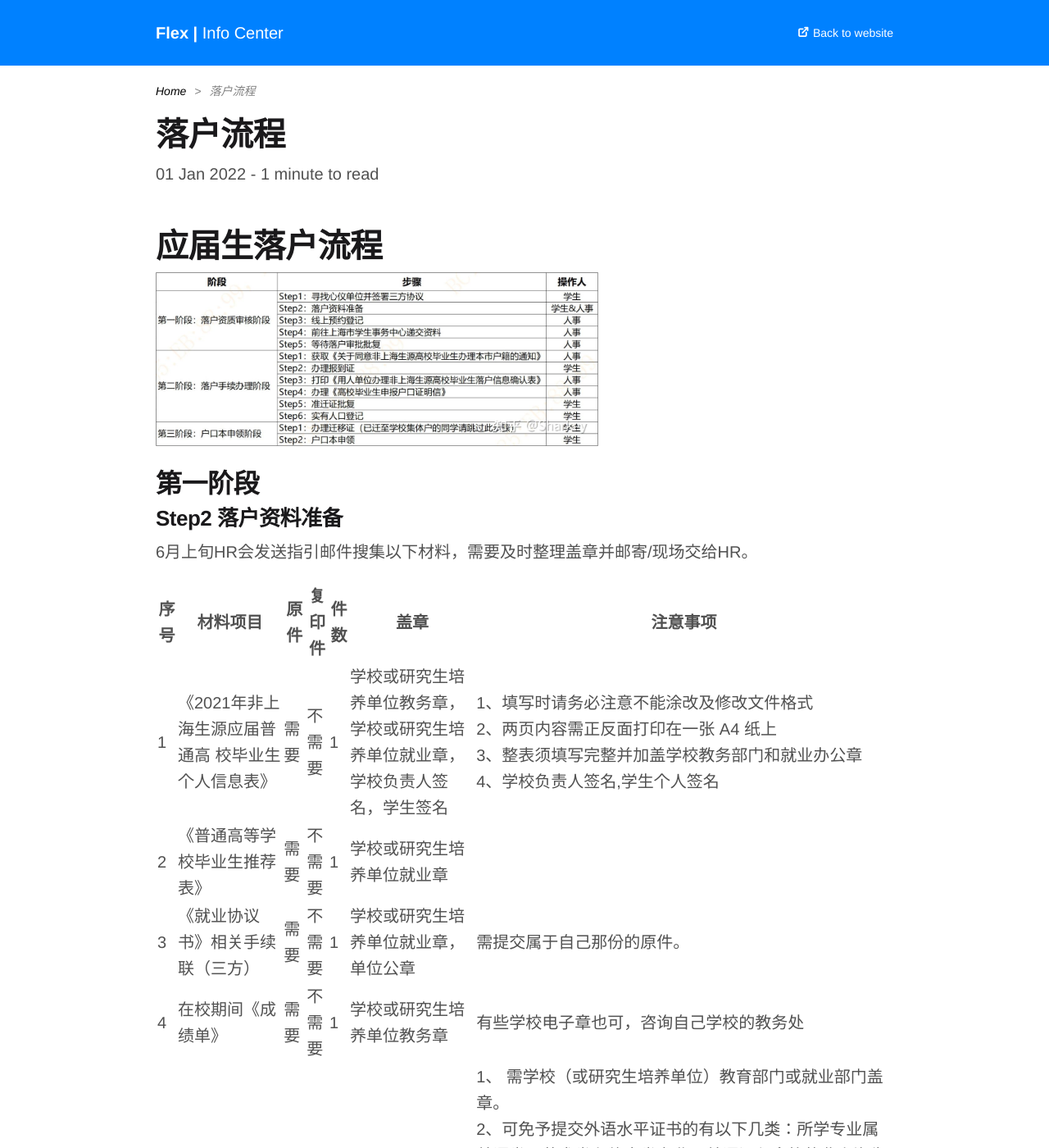
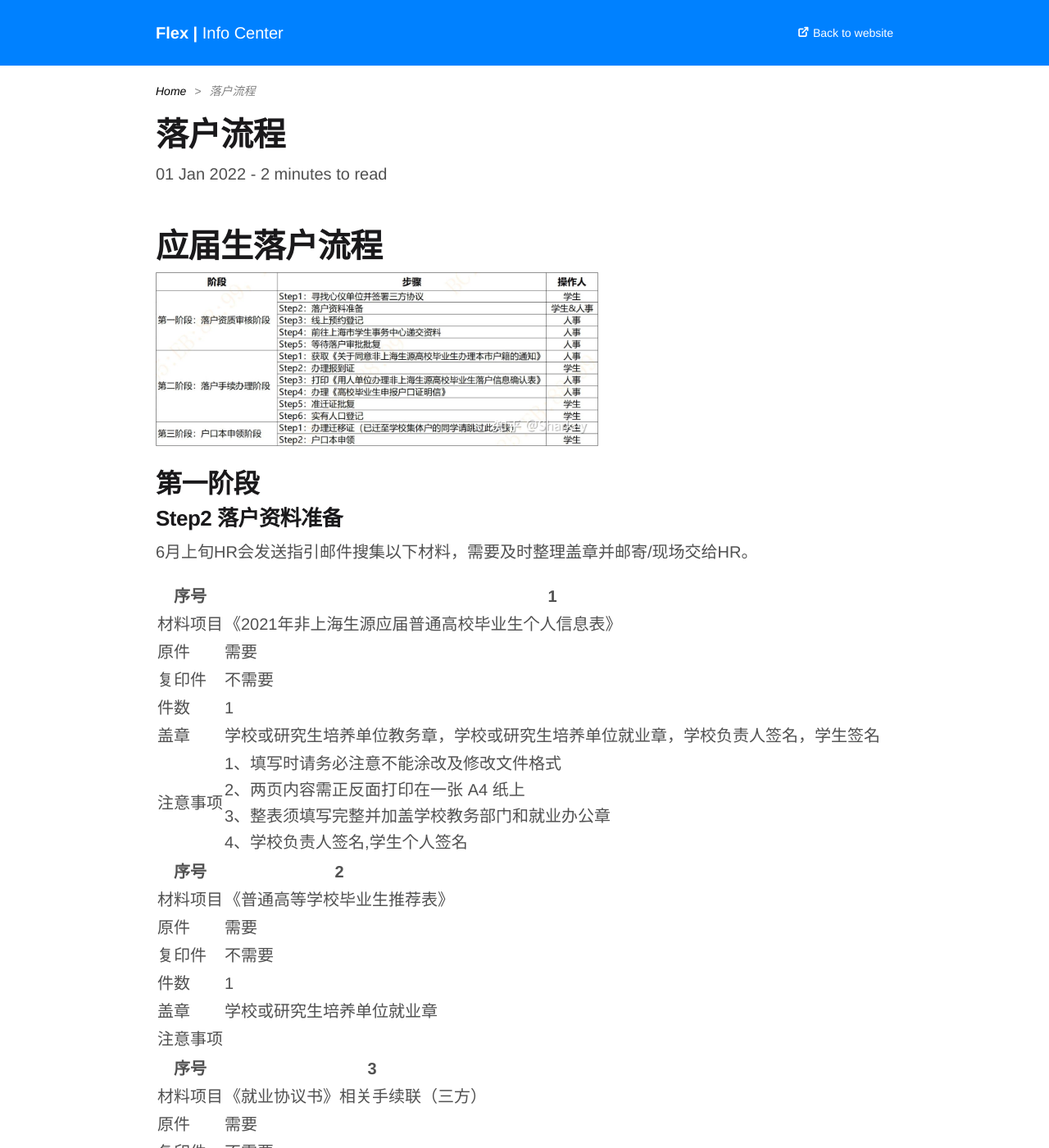
Before and after one commit to zizhuRent/flexprc, a Jekyll site: the page built from _posts/2099-01-01-shanghaihukou.md, in a window 1280 px wide and 1400 px high. Shown: the whole window at 82% size. Built offline with Jekyll 4.4.1, drawn with Linux system fonts in a browser that asks for light colours; some web fonts are replaced; some of the changed text lies outside the part shown.

Commit message:
Update Shanghai Hukou page.

```diff
--- a/_posts/2099-01-01-shanghaihukou.md
+++ b/_posts/2099-01-01-shanghaihukou.md
@@ -13,14 +13,59 @@
 ### Step2 落户资料准备
 6月上旬HR会发送指引邮件搜集以下材料，需要及时整理盖章并邮寄/现场交给HR。
 
-| 序号 | 材料项目| 原件 | 复印件 | 件数 | 盖章 | 注意事项 |
-| ---- | ---- | ---- | ---- | ---- | ---- | ---- |
-| 1 | 《2021年非上海生源应届普通高 校毕业生个人信息表》 | 需要 | 不需要 | 1 | 学校或研究生培养单位教务章，学校或研究生培养单位就业章，学校负责人签名，学生签名 | 1、填写时请务必注意不能涂改及修改文件格式<br>2、两页内容需正反面打印在一张 A4 纸上<br>3、整表须填写完整并加盖学校教务部门和就业办公章 <br>4、学校负责人签名,学生个人签名 |
-| 2 | 《普通高等学校毕业生推荐表》 | 需要 | 不需要 | 1 | 学校或研究生培养单位就业章 |  |
-| 3 | 《就业协议书》相关手续联（三方） | 需要 | 不需要 | 1 |  学校或研究生培养单位就业章，单位公章 | 需提交属于自己那份的原件。 |
-| 4 | 在校期间《成绩单》 | 需要 | 不需要 | 1 | 学校或研究生培养单位教务章 | 有些学校电子章也可，咨询自己学校的教务处 |
-| 5 | 外语和计算机证书 | 不需要 | 需要 | 1 | 学校或研究生培养单位教务章或就业章 | 1、 需学校（或研究生培养单位）教育部门或就业部门盖章。<br>2、可免予提交外语水平证书的有以下几类：所学专业属外语类、艺术类和体育类专业且外语课程合格的非上海生源毕业生可免予提交。<br>3、计算机等级考试：文科专业本科需“一级”及以上证书，理科需“二级”及以上证书可免予提交计算机证书的有以下几类：<br>1）研究生毕业生；<br>2）艺术类、体育类专业且相关课程合格的本科毕业生；<br>3）免予此项要求的其他本科专业毕业生：本科2013年前入学的专业为数学类、电子信息科学类、管理科学与工程类的；本科2013年及以后入学的专业为数学类、电子信息类、电气类、自动化类、计算机类、管理科学与工程类的。 |
-| 6 | 最高学历学习阶段所获奖项证书 | 需要 | 需要 | 1 | 学校或研究生培养单位就业章 | 1、校级以上（含校级）“优秀学生（三好学生）”、“优秀学生干部”、“优秀毕业生”需提供原件以及就业办盖章的复印件<br>2、全国性竞赛（含地方赛区、不含专项奖）获奖证书需提供原件以及就业办盖章的复印件<br>3、跨校组队竞赛，必须提供双方学校相关部门出具的正式文件并加以情况说明<br>4、发明专利需提供经学校（或研究生培养单位）就业工作部门在本校网站上公示无异议、由指导教师签名的书面证明材料原件公示证明样表可在就业创业服务网上下载；该发明专利相对应的学位论文、已发表论文、课题立项书复印件（验原件）之一，论文须由非上海生源毕业生署名，立项书须载明落户非上海生源毕业生为课题组成员 |
+| 序号   | 1                          |
+|------|----------------------------|
+| 材料项目 | 《2021年非上海生源应届普通高校毕业生个人信息表》 |
+| 原件   | 需要                         |
+| 复印件  | 不需要                        |
+| 件数 | 1 |
+| 盖章 | 学校或研究生培养单位教务章，学校或研究生培养单位就业章，学校负责人签名，学生签名 |
+| 注意事项 | 1、填写时请务必注意不能涂改及修改文件格式<br>2、两页内容需正反面打印在一张 A4 纸上<br>3、整表须填写完整并加盖学校教务部门和就业办公章 <br>4、学校负责人签名,学生个人签名 |
+
+| 序号   | 2                          |
+|------|----------------------------|
+| 材料项目 | 《普通高等学校毕业生推荐表》 |
+| 原件   | 需要                         |
+| 复印件  | 不需要                        |
+| 件数 | 1 |
+| 盖章 | 学校或研究生培养单位就业章 |
+| 注意事项 | |
+
+| 序号   | 3                          |
+|------|----------------------------|
+| 材料项目 | 《就业协议书》相关手续联（三方） |
+| 原件   | 需要                         |
+| 复印件  | 不需要                        |
+| 件数 | 1 |
+| 盖章 | 学校或研究生培养单位就业章，单位公章 |
+| 注意事项 | 需提交属于自己那份的原件 |
+
+| 序号   | 4                          |
+|------|----------------------------|
+| 材料项目 | 在校期间《成绩单》 |
+| 原件   | 需要                         |
+| 复印件  | 不需要                        |
+| 件数 | 1 |
+| 盖章 | 学校或研究生培养单位教务章 |
+| 注意事项 | 有些学校电子章也可，咨询自己学校的教务处 |
+
+| 序号   | 5                          |
+|------|----------------------------|
+| 材料项目 | 外语和计算机证书 |
+| 原件   | 不需要                         |
+| 复印件  | 需要                        |
+| 件数 | 1 |
+| 盖章 | 学校或研究生培养单位教务章或就业章 |
+| 注意事项 | 1、 需学校（或研究生培养单位）教育部门或就业部门盖章。<br>2、可免予提交外语水平证书的有以下几类：所学专业属外语类、艺术类和体育类专业且外语课程合格的非上海生源毕业生可免予提交。<br>3、计算机等级考试：文科专业本科需“一级”及以上证书，理科需“二级”及以上证书可免予提交计算机证书的有以下几类：<br>1）研究生毕业生；<br>2）艺术类、体育类专业且相关课程合格的本科毕业生；<br>3）免予此项要求的其他本科专业毕业生：本科2013年前入学的专业为数学类、电子信息科学类、管理科学与工程类的；本科2013年及以后入学的专业为数学类、电子信息类、电气类、自动化类、计算机类、管理科学与工程类的。 |
+
+| 序号   | 6                          |
+|------|----------------------------|
+| 材料项目 | 最高学历学习阶段所获奖项证书 |
+| 原件   | 需要                         |
+| 复印件  | 需要                        |
+| 件数 | 1 |
+| 盖章 | 学校或研究生培养单位就业章 |
+| 注意事项 | 1、校级以上（含校级）“优秀学生（三好学生）”、“优秀学生干部”、“优秀毕业生”需提供原件以及就业办盖章的复印件<br>2、全国性竞赛（含地方赛区、不含专项奖）获奖证书需提供原件以及就业办盖章的复印件<br>3、跨校组队竞赛，必须提供双方学校相关部门出具的正式文件并加以情况说明<br>4、发明专利需提供经学校（或研究生培养单位）就业工作部门在本校网站上公示无异议、由指导教师签名的书面证明材料原件公示证明样表可在就业创业服务网上下载；该发明专利相对应的学位论文、已发表论文、课题立项书复印件（验原件）之一，论文须由非上海生源毕业生署名，立项书须载明落户非上海生源毕业生为课题组成员 |
 
 ### 注意事项
 1. 所有需要盖章的材料，必须使用学校一级章，学院级章不予受理。
@@ -108,10 +153,10 @@
 档案一般存在户口所在区的人才交流中心 ->
 [链接](https://chrm.mohrss.gov.cn/%E6%B5%81%E5%8A%A8%E4%BA%BA%E5%91%98%E4%BA%BA%E4%BA%8B%E6%A1%A3%E6%A1%88%E7%AE%A1%E7%90%86%E6%9C%8D%E5%8A%A1%E6%9C%BA%E6%9E%84%E4%BF%A1%E6%81%AF/)
 
-查询电话进行咨询，获取档案邮寄地址收件人电话等。落户闵行的同学可参考以下：
-<div  align="center">
-<img src="/flexprc/figure/hukou_7.jpg" width="60%">
-</div>
+查询电话进行咨询，获取档案邮寄地址收件人电话等。
+
+具体信息不便公开给出，大家可以联系manager和Guo, Xingling获取。
+
 之后可以在学校申请档案的派遣。
 
 
```
